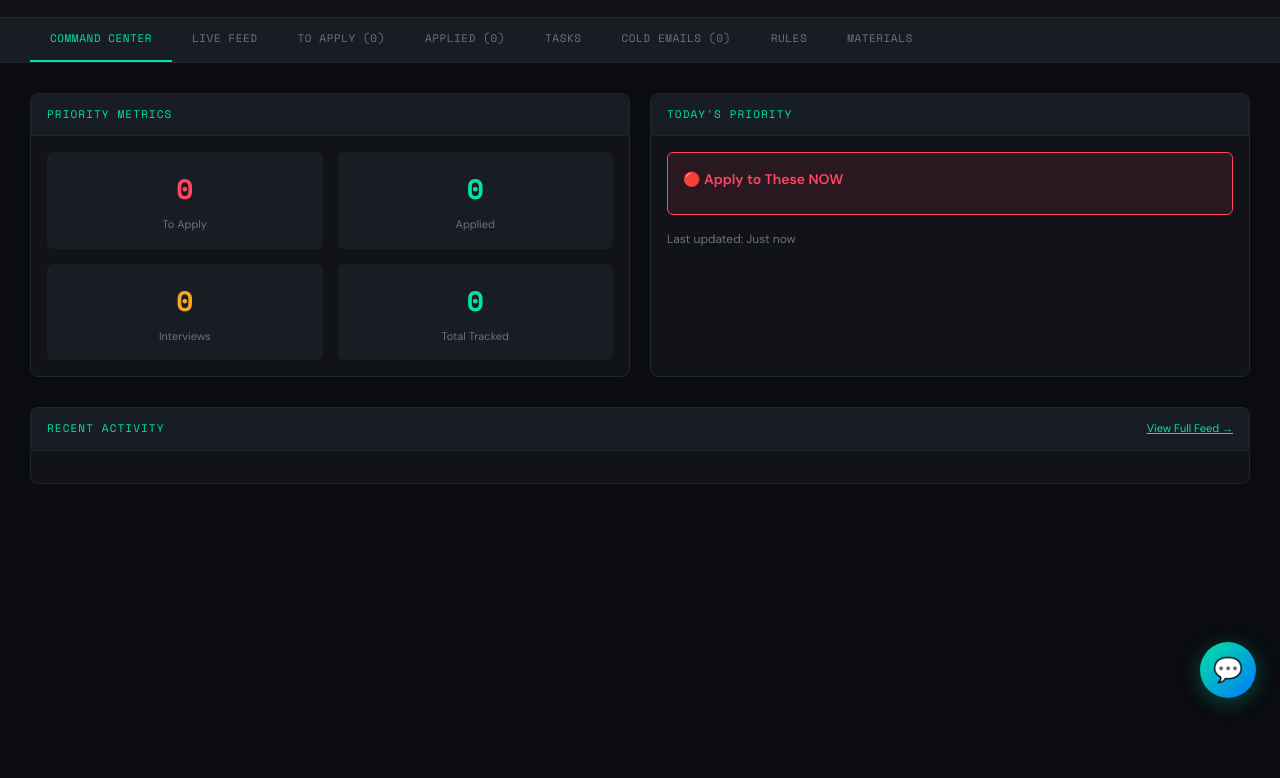
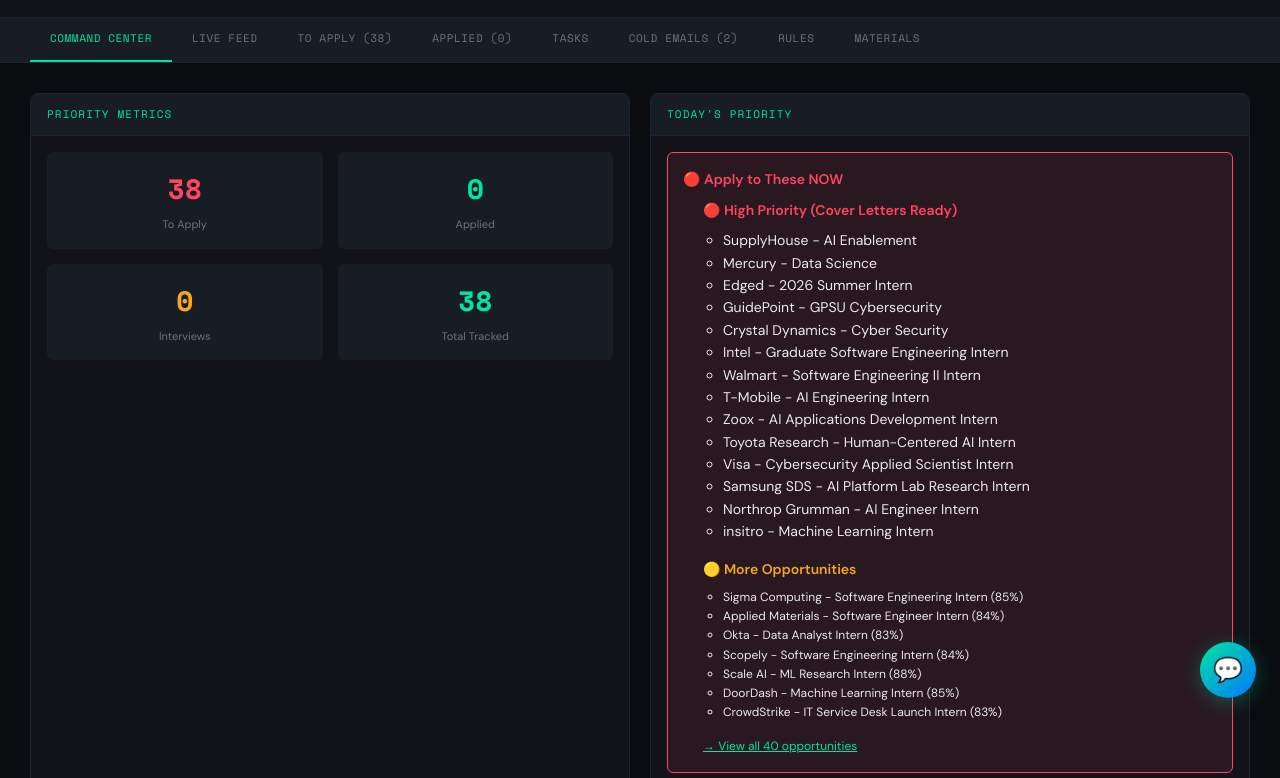
Before and after one commit to casss20/internship-dashboard, a website: page index.html in a window 1280 px wide. Shown: the part 78-856 px from the top of the page. Before the commit the page ends 800 px from the top, so only its background shows below. Drawn offline with nearby package versions, Linux system fonts and the light colour scheme.

Commit message:
Fix: dashboard showing empty data - wrap init in DOMContentLoaded

```diff
--- a/index.html
+++ b/index.html
@@ -1789,6 +1789,12 @@
         // ============================================================
         // INITIALIZE
         // ============================================================
+        // Must wait for DOM to be fully parsed because the chat bubble
+        // HTML is defined AFTER this script block. Without this,
+        // loadChat() crashes trying to access #chat-messages, which
+        // prevents initDashboard() from ever running — causing the
+        // empty dashboard bug.
+        document.addEventListener('DOMContentLoaded', function () {
             loadTheme();
             loadRules();
             loadChat();
@@ -1798,6 +1804,7 @@
             setInterval(() => {
                 document.getElementById('last-updated').textContent = 'Just now';
             }, 30000);
+        });
     </script>
 
     <!-- Chat Bubble -->
```
Also changed, not shown: README.md. Lines whose indentation alone changed are shown as unchanged.
